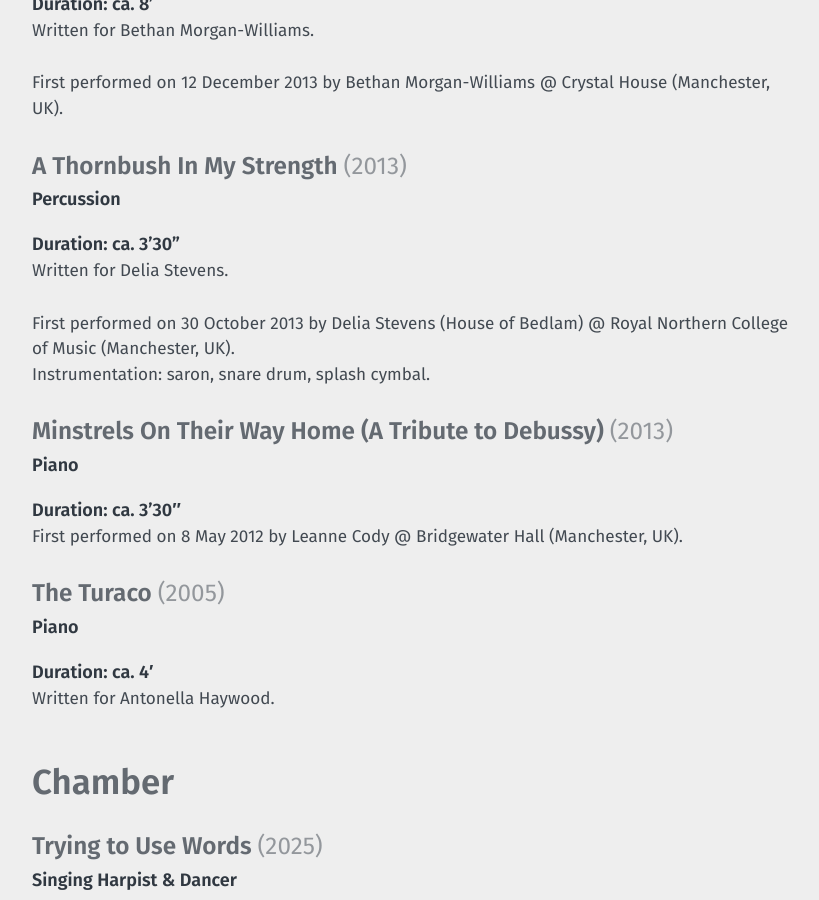
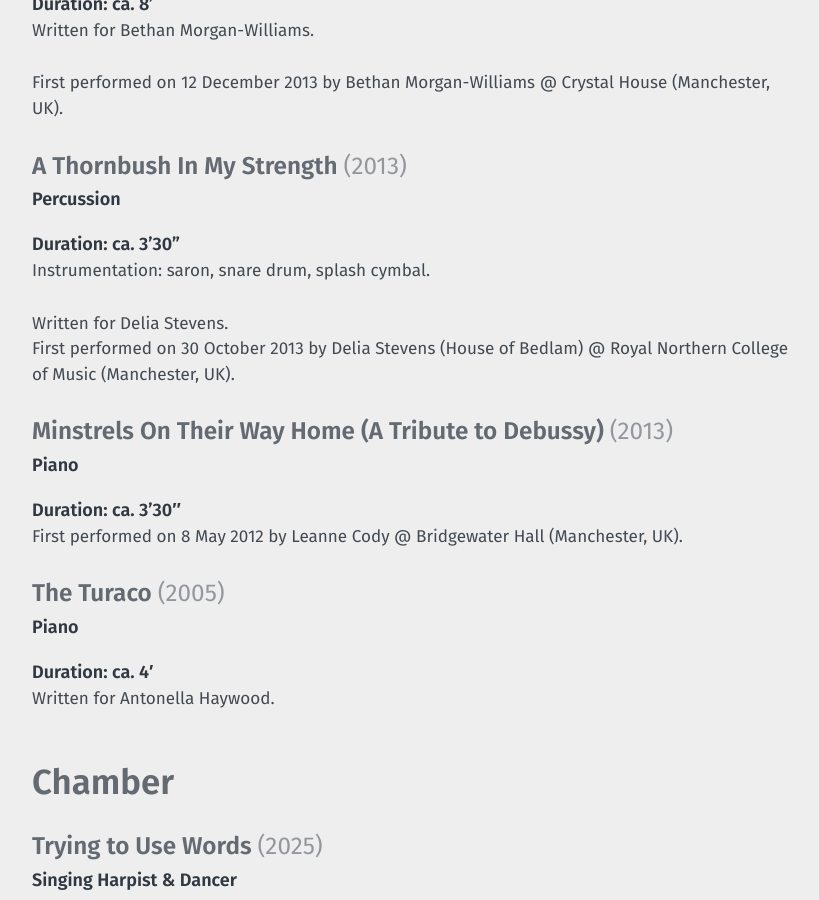
Before and after one commit to morganwilliamsb/website, a Jekyll site: the page built from works.md, in a window 1280 px wide and 900 px high, scrolled down 2567 px. Shown: the whole window, without its empty margins (40-859 px from the left). Built offline with Jekyll 4.4.1, drawn with Linux system fonts in a browser that asks for light colours.

Commit message:
Update works.md

```diff
--- a/works.md
+++ b/works.md
@@ -76,9 +76,9 @@ Duration: ca. 8’
 **Percussion**
 Duration: ca. 3’30”
 
+: Instrumentation: saron, snare drum, splash cymbal.
 : Written for Delia Stevens.
 : First performed on 30 October 2013 by Delia Stevens (House of Bedlam) @ Royal Northern College of Music (Manchester, UK).
-: Instrumentation: saron, snare drum, splash cymbal.
 
 #### Minstrels On Their Way Home (A Tribute to Debussy) *(2013)*
 **Piano**
```
